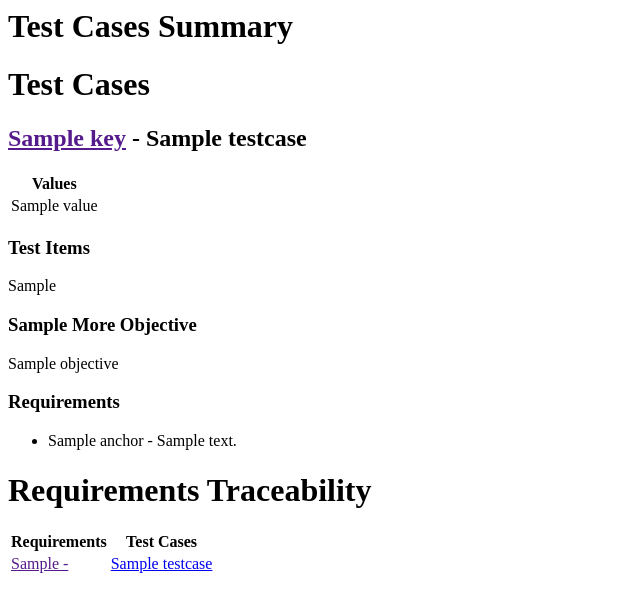
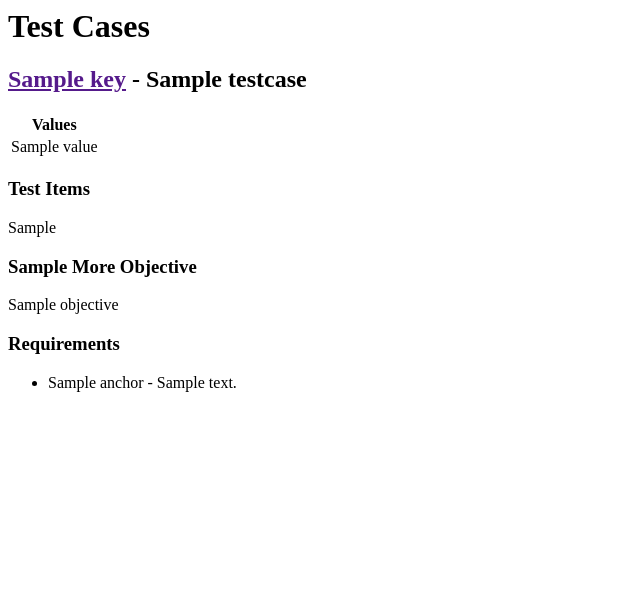
Before and after one commit to lsst-dm/docsteady, a Python web app: template docsteady/templates/dm-testcases.j2 in a window 1280 px wide. Shown: the top 612 px of the page, without its empty margins (0-640 px from the left). Run offline with Jinja, Linux system fonts and the light colour scheme; the template is opened without the code that fills it: most values are stand-ins (such as "Sample title", 1, 10 or a date in 2020).

Commit message:
Removed tables from template

```diff
--- a/docsteady/__init__.py
+++ b/docsteady/__init__.py
@@ -84,6 +84,8 @@ def cli(output, username, password, folder, file):
                                                    key=lambda item: alphanum_key(item[0])))
 
     reqsT = make_reqs_table(requirements_to_testcases, requirements_map, testcases)
+    reqs = "\\section{Requirements Traceabiity}\\label{requirements-traceability}\n\n"
+    reqs = reqs + "In following table the relevant requirements for this document (Verification Elements) are traced down to the dorresponding Test Cases.\n\n" + reqsT
 
     testcases_href = {testcase["key"]: testcase["doc_href"] for testcase in testcases}
 
--- a/docsteady/templates/dm-testcases.j2
+++ b/docsteady/templates/dm-testcases.j2
@@ -17,9 +17,6 @@
     </table>
 {% endmacro %}
 
-
-<h1>Test Cases Summary</h1>
-{{ format_tests_preamble(testcases) }}
 
 <h1>Test Cases</h1>
 {% for testcase in testcases %}
@@ -86,29 +83,3 @@
     {% endif %}
 
 {% endfor %}
-
-{% if requirements_to_testcases %}
-    <h1>Requirements Traceability</h1>
-    <table>
-        <tr>
-            <th>Requirements</th>
-            <th>Test Cases</th>
-        </tr>
-        {% for requirement_key, testcases in requirements_to_testcases.items() %}
-            {% set requirement = requirements_map[requirement_key] %}
-            <tr>
-                <td>
-                    <a href="{{ requirement.jira_url }}">
-                        {{ requirement_key }} - {{ requirement.summary }}</a>
-                </td>
-                <td>
-                    {% for testcase in testcases %}
-                        <a href="#{{ testcases_doc_url_map[testcase] }}">{{ testcase }}
-                        </a>{% if not loop.last %},{% endif %}
-                    {% endfor %}
-                </td>
-            </tr>
-        {% endfor %}
-    </table>
-
-{% endif %}
```
